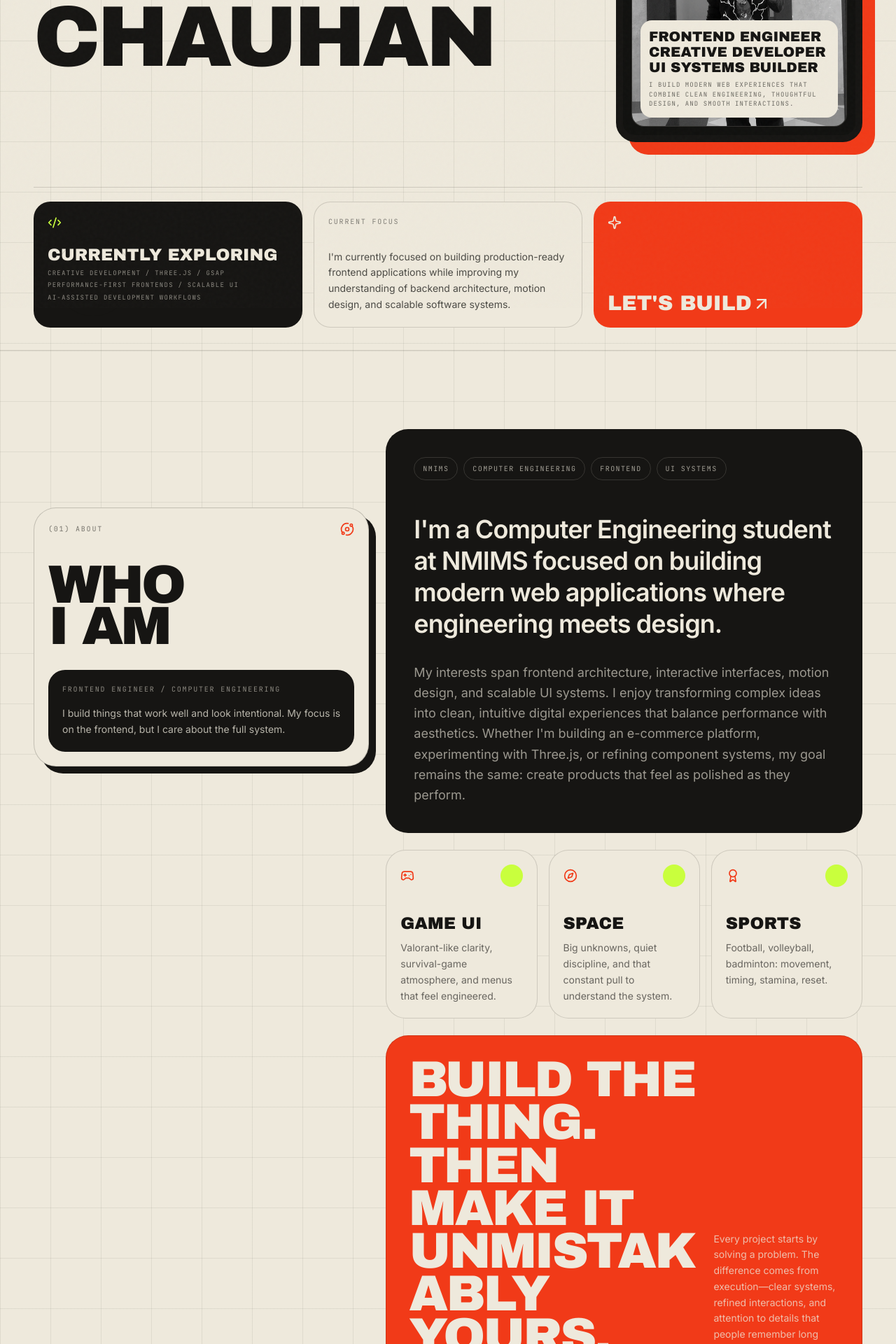
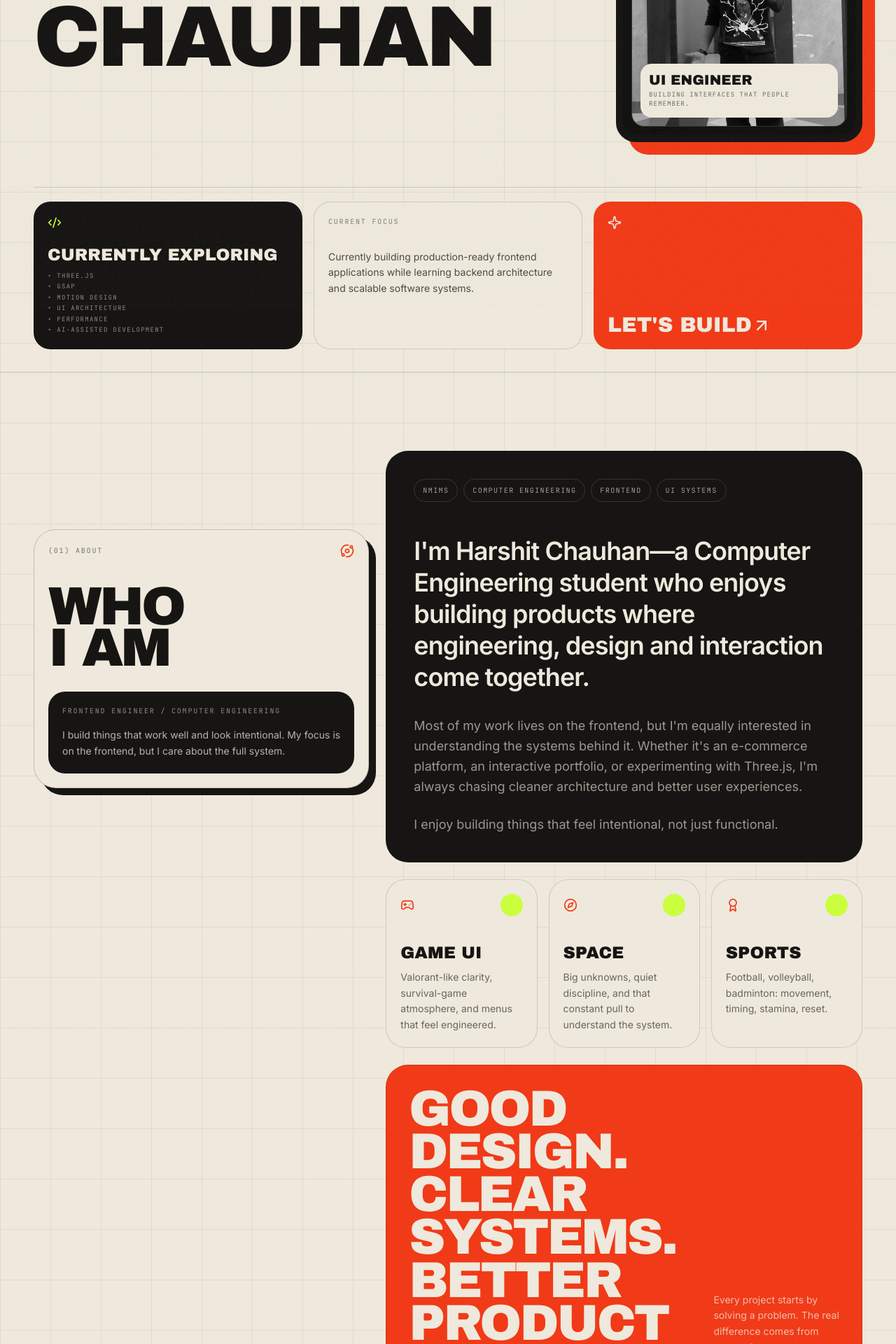
Before and after one commit to harsh4k/portfolio, a React (Vite) app: page / in a window 1280 px wide. Shown: the part 360-2280 px from the top of the page at 70% size. Built offline with nearby package versions, Linux system fonts and the light colour scheme.

Commit message:
refine all copy: shorter, personal, no fluff

```diff
--- a/src/components/About.tsx
+++ b/src/components/About.tsx
@@ -79,10 +79,13 @@ export default function About() {
               ))}
             </div>
             <p className="max-w-4xl text-2xl font-semibold leading-tight tracking-tight md:text-4xl">
-              I'm a Computer Engineering student at NMIMS focused on building modern web applications where engineering meets design.
+              I'm Harshit Chauhan—a Computer Engineering student who enjoys building products where engineering, design and interaction come together.
             </p>
             <p className="mt-8 max-w-3xl text-base leading-relaxed text-[#EEE9DC]/62 md:text-lg">
-              My interests span frontend architecture, interactive interfaces, motion design, and scalable UI systems. I enjoy transforming complex ideas into clean, intuitive digital experiences that balance performance with aesthetics. Whether I'm building an e-commerce platform, experimenting with Three.js, or refining component systems, my goal remains the same: create products that feel as polished as they perform.
+              Most of my work lives on the frontend, but I'm equally interested in understanding the systems behind it. Whether it's an e-commerce platform, an interactive portfolio, or experimenting with Three.js, I'm always chasing cleaner architecture and better user experiences.
+            </p>
+            <p className="mt-6 text-base leading-relaxed text-[#EEE9DC]/62 md:text-lg">
+              I enjoy building things that feel intentional, not just functional.
             </p>
           </motion.div>
 
@@ -117,10 +120,14 @@ export default function About() {
             className="grid min-w-0 gap-4 rounded-[32px] border border-[#161513]/15 bg-[#F13A18] p-5 text-[#EEE9DC] md:grid-cols-[1.4fr_0.6fr] md:p-8"
           >
             <p className="min-w-0 break-words font-display text-[clamp(2.4rem,11vw,4.5rem)] uppercase leading-[0.85] tracking-[-0.04em]">
-              Build the thing. Then make it unmistakably yours.
+              Good design.
+              <br />
+              Clear systems.
+              <br />
+              Better products.
             </p>
             <p className="min-w-0 self-end text-sm leading-relaxed text-[#EEE9DC]/75">
-              Every project starts by solving a problem. The difference comes from execution—clear systems, refined interactions, and attention to details that people remember long after they leave the page.
+              Every project starts by solving a problem. The real difference comes from thoughtful execution, clean systems and attention to detail.
             </p>
           </motion.div>
         </div>
--- a/src/components/Contact.tsx
+++ b/src/components/Contact.tsx
@@ -53,7 +53,7 @@ export default function Contact() {
         <div className="grid gap-6 lg:grid-cols-[1.2fr_0.8fr] lg:items-end">
           <div>
             <p className="mb-4 inline-flex rounded-full bg-[#C9FF3D] px-4 py-2 font-mono text-[10px] uppercase tracking-[0.16em] text-[#161513]">
-              Open for collaboration
+              Open to opportunities
             </p>
             <h2 className="font-display text-[18vw] uppercase leading-[0.75] tracking-[-0.07em] sm:text-[14vw] lg:text-[10vw]">
               Let's Build
@@ -63,8 +63,8 @@ export default function Contact() {
           </div>
 
           <div className="rounded-[36px] bg-[#F13A18] p-5 text-[#EEE9DC] md:p-8">
-            <p className="text-sm leading-relaxed text-[#EEE9DC]/85">
-              Whether it's a freelance project, internship opportunity, collaboration, or simply a conversation about web development, I'm always open to connecting.
+            <p className="font-display text-4xl uppercase leading-[0.86] md:text-6xl">
+              Every good project starts<br />with a conversation.<br />Let's have one.
             </p>
             <button
               onClick={() => {
@@ -74,7 +74,7 @@ export default function Contact() {
               }}
               className="mt-8 flex w-full items-center justify-between rounded-full bg-[#EEE9DC] px-5 py-4 font-mono text-[10px] uppercase tracking-[0.16em] text-[#161513] transition-transform hover:-translate-y-1"
             >
-              {copied === "email" ? "Email copied" : "Copy email"}
+              {copied === "email" ? "Email copied" : "Say hello"}
               <Copy className="h-4 w-4" />
             </button>
           </div>
--- a/src/components/Hero.tsx
+++ b/src/components/Hero.tsx
@@ -22,7 +22,7 @@ export default function Hero() {
           <motion.div style={{ y: titleY }} className="pt-6 lg:pt-8">
             <div className="mb-4 inline-flex items-center gap-2 rounded-full border border-[#161513]/15 bg-[#EEE9DC] px-3 py-2 font-mono text-[9px] uppercase tracking-[0.18em]">
               <span className="h-2 w-2 rounded-full bg-[#C9FF3D]" />
-              Frontend engineer / Creative developer
+              UI engineer
             </div>
             <h1 className="font-display text-[18vw] uppercase leading-[0.78] tracking-[-0.04em] text-[#161513] sm:text-[15vw] lg:text-[9.6vw]">
               Harshit
@@ -48,9 +48,9 @@ export default function Hero() {
                 className="h-full w-full object-cover grayscale contrast-110"
               />
               <div className="absolute inset-x-3 bottom-3 rounded-2xl bg-[#EEE9DC] p-3 text-[#161513]">
-                <p className="font-display text-xl uppercase leading-[1.1]">Frontend Engineer<br />Creative Developer<br />UI Systems Builder</p>
-                <p className="mt-2 font-mono text-[9px] uppercase tracking-[0.12em] text-[#161513]/60">
-                  I build modern web experiences that combine clean engineering, thoughtful design, and smooth interactions.
+                <p className="font-display text-xl uppercase leading-[1.1]">UI Engineer</p>
+                <p className="mt-1 font-mono text-[9px] uppercase tracking-[0.12em] text-[#161513]/60">
+                  Building interfaces that people remember.
                 </p>
               </div>
             </div>
@@ -61,16 +61,19 @@ export default function Hero() {
           <div className="rounded-3xl bg-[#161513] p-5 text-[#EEE9DC]">
             <Code2 className="mb-6 h-5 w-5 text-[#C9FF3D]" />
             <p className="font-display text-2xl uppercase leading-none">Currently exploring</p>
-            <div className="mt-2 space-y-1 font-mono text-[9px] uppercase tracking-[0.14em] text-[#EEE9DC]/55">
-              <p>Creative Development / Three.js / GSAP</p>
-              <p>Performance-first Frontends / Scalable UI</p>
-              <p>AI-assisted Development Workflows</p>
+            <div className="mt-3 space-y-0.5 font-mono text-[9px] uppercase tracking-[0.14em] text-[#EEE9DC]/55">
+              <p>• Three.js</p>
+              <p>• GSAP</p>
+              <p>• Motion Design</p>
+              <p>• UI Architecture</p>
+              <p>• Performance</p>
+              <p>• AI-assisted Development</p>
             </div>
           </div>
           <div className="rounded-3xl border border-[#161513]/15 bg-[#EEE9DC] p-5">
             <p className="font-mono text-[10px] uppercase tracking-[0.18em] text-[#161513]/50">Current focus</p>
             <p className="mt-8 text-sm leading-relaxed text-[#161513]/75">
-              I'm currently focused on building production-ready frontend applications while improving my understanding of backend architecture, motion design, and scalable software systems.
+              Currently building production-ready frontend applications while learning backend architecture and scalable software systems.
             </p>
           </div>
           <button
--- a/src/components/Journey.tsx
+++ b/src/components/Journey.tsx
@@ -47,7 +47,7 @@ export default function Journey() {
             </h2>
           </div>
           <p className="max-w-md text-sm leading-relaxed text-[#161513]/62">
-            A look back at how I got here. Each year brought new tools, better judgment, and a clearer direction.
+            Not a resume. Just a few moments that shaped how I think, build and see the world.
           </p>
         </div>
 
@@ -71,7 +71,6 @@ export default function Journey() {
           <div className="rounded-[32px] bg-[#F13A18] p-5 text-[#EEE9DC]">
             <p className="font-mono text-[10px] uppercase tracking-[0.18em] text-[#EEE9DC]/65">Still iterating. Still learning. Still shipping.</p>
             <p className="mt-16 font-display text-5xl uppercase leading-none">Version 2.6</p>
-            <p className="mt-3 text-sm leading-relaxed text-[#EEE9DC]/65">Every project is another version update.</p>
           </div>
           <div className="rounded-[32px] border border-[#161513]/15 bg-[#EEE9DC] p-5">
             <p className="font-display text-5xl uppercase leading-[0.86] tracking-[-0.04em] md:text-7xl">
--- a/src/components/Projects.tsx
+++ b/src/components/Projects.tsx
@@ -82,7 +82,7 @@ export default function Projects() {
               Better taste.
             </p>
             <p className="text-sm leading-relaxed text-[#EEE9DC]/65">
-              Every project pushes one skill further than the last—better architecture, cleaner code, stronger visual hierarchy, or more refined interactions. Progress comes from shipping, not collecting tutorials.
+              Every project improves something—design, architecture, performance or interaction. Progress comes from building consistently.
             </p>
           </div>
         </div>
```
Also changed, not shown: src/data.ts (+9 -9 lines).
